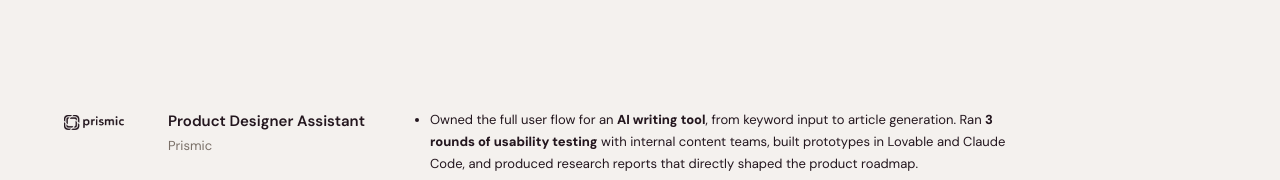
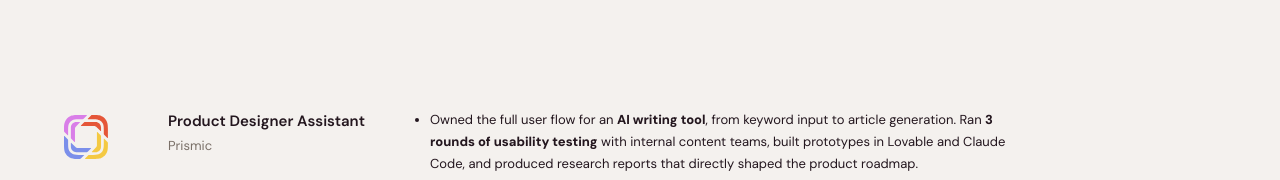
Before and after one commit to lenodu95/lena-perrier-portfolio, a plain HTML site: page about.html in a window 1280 px wide. Shown: the part 1295-1475 px from the top of the page. Drawn offline with nearby package versions, Linux system fonts and the light colour scheme.

Commit message:
Update Prismic logo on about page
Co-Authored-By: Claude Opus 4.6 <noreply@anthropic.com>

```diff
--- a/about.html
+++ b/about.html
@@ -67,7 +67,7 @@
 
       <!-- Entry 1 — Prismic -->
       <div class="bg-entry">
-        <img src="./assets/me_page/Logos/prismic.png" class="bg-logo" alt="Prismic" />
+        <img src="./assets/me_page/Logos/prismic.svg" class="bg-logo" alt="Prismic" style="width: 44px;" />
         <div class="bg-meta">
           <p class="bg-title">Product Designer Assistant</p>
           <p class="bg-company">Prismic</p>
```
Also changed, not shown: assets/me_page/Logos/prismic.svg (added).
